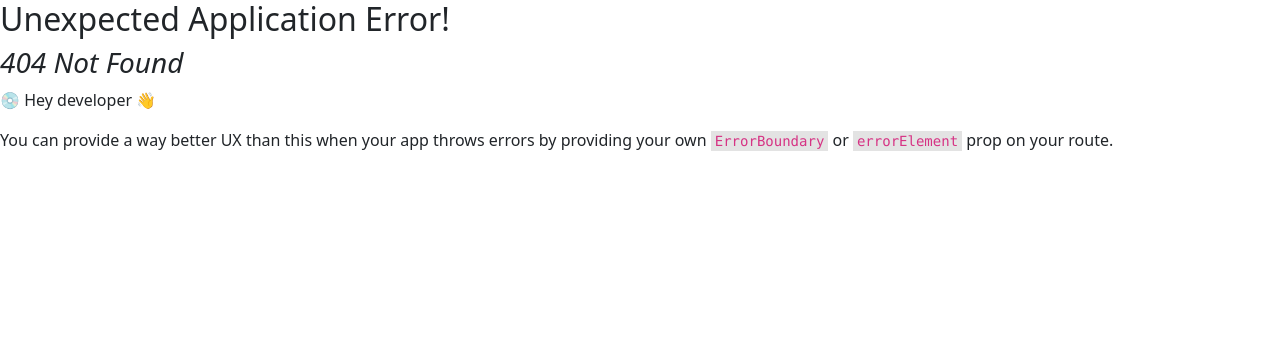
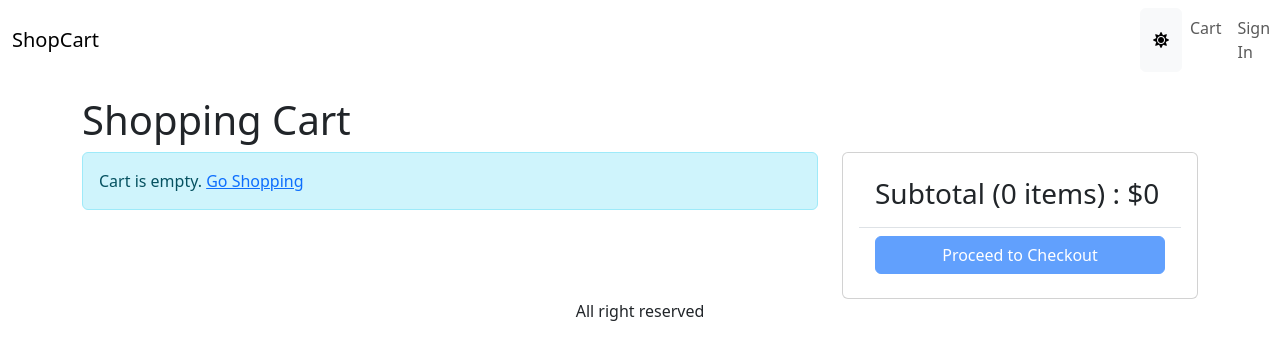
Before and after one commit to IT22897008-KavinduTheekshana/ts-mern-ShopCart, a React (Vite) app in the folder frontend/: page /cart in a window 1280 px wide. Before the commit this address had no page. Shown: the top 360 px of the page. Built offline with nearby package versions, Linux system fonts and the light colour scheme.

Commit message:
Create-Cart-Page

```diff
--- a/frontend/src/index.css
+++ b/frontend/src/index.css
@@ -19,3 +19,7 @@
 img.large {
   max-width: 100%;
 }
+
+img.thumbnail {
+  height: 80px;
+}
--- a/frontend/src/main.tsx
+++ b/frontend/src/main.tsx
@@ -16,6 +16,7 @@
 import { QueryClient, QueryClientProvider } from '@tanstack/react-query'
 import { ReactQueryDevtools } from '@tanstack/react-query-devtools'
 import { StoreProvider } from './Store.tsx'
+import CartPage from './pages/CartPage.tsx'
 
 
 
@@ -25,6 +26,7 @@
     <Route path="/" element={<App />}>
       <Route index={true} element={<HomePage/>}/>
       <Route path="product/:slug" element={<ProductPage/>}/>
+      <Route path='cart' element={<CartPage/>}/>
       {/* <Route path="dashboard" element={<Dashboard />} /> */}
       {/* ... etc. */}
     </Route>
--- /dev/null
+++ b/frontend/src/pages/CartPage.tsx
@@ -0,0 +1,123 @@
+import { useContext } from 'react'
+import { Button, Card, Col, ListGroup, Row } from 'react-bootstrap'
+import { Helmet } from 'react-helmet-async'
+import { Link, useNavigate } from 'react-router-dom'
+import { toast } from 'react-toastify'
+import { Store } from '../Store'
+import { CartItem } from '../types/Cart'
+import MeessageBox from '../components/MeessageBox'
+
+export default function CartPage() {
+  const navigate = useNavigate()
+
+  const {
+    state: {
+      mode,
+      cart: { cartItems },
+    },
+    dispatch,
+  } = useContext(Store)
+
+  const updateCartHandler = (item: CartItem, quantity: number) => {
+    if (item.countInStock < quantity) {
+      toast.warn('Sorry. Product is out of stock')
+      return
+    }
+    dispatch({
+      type: 'CART_ADD_ITEM',
+      payload: { ...item, quantity },
+    })
+  }
+  const checkoutHandler = () => {
+    navigate('/signin?redirect=/shipping')
+  }
+
+  return (
+    <div>
+      <Helmet>
+        <title>Shopping Cart</title>
+      </Helmet>
+      <h1>Shopping Cart</h1>
+      <Row>
+        <Col md={8}>
+          {cartItems.length === 0 ? (
+            <MeessageBox>
+              Cart is empty. <Link to="/">Go Shopping</Link>
+            </MeessageBox>
+          ) : (
+            <ListGroup>
+              {cartItems.map((item: CartItem) => (
+                <ListGroup.Item key={item._id}>
+                  <Row className="align-items-center">
+                    <Col md={4}>
+                      <img
+                        src={item.image}
+                        alt={item.name}
+                        className="img-fluid rounded thumbnail"
+                      ></img>{' '}
+                      <Link to={`/product/${item.slug}`}>{item.name}</Link>
+                    </Col>
+                    <Col md={3}>
+                      <Button
+                        onClick={() =>
+                          updateCartHandler(item, item.quantity - 1)
+                        }
+                        variant={mode}
+                        disabled={item.quantity === 1}
+                      >
+                        <i className="fas fa-minus-circle"></i>
+                      </Button>{' '}
+                      <span>{item.quantity}</span>
+                      <Button
+                        variant={mode}
+                        onClick={() =>
+                          updateCartHandler(item, item.quantity + 1)
+                        }
+                        disabled={item.quantity === item.countInStock}
+                      >
+                        <i className="fas fa-plus-circle"></i>
+                      </Button>
+                    </Col>
+                    <Col md={3}>${item.price}</Col>
+                    <Col md={2}>
+                      <Button variant={mode}>
+                        <i className="fas fa-trash"></i>
+                      </Button>
+                    </Col>
+                  </Row>
+                </ListGroup.Item>
+              ))}
+            </ListGroup>
+          )}
+        </Col>
+        <Col md={4}>
+          <Card>
+            <Card.Body>
+              <ListGroup variant="flush">
+                <ListGroup.Item>
+                  <h3>
+                    Subtotal ({cartItems.reduce((a, c) => a + c.quantity, 0)}{' '}
+                    items) : $
+                    {cartItems.reduce((a, c) => a + c.price * c.quantity, 0)}
+                  </h3>
+                </ListGroup.Item>
+                <ListGroup.Item>
+                  <div className="d-grid">
+                    <Button
+                      type="button"
+                      variant="primary"
+                      onClick={checkoutHandler}
+                      disabled={cartItems.length === 0}
+                    >
+                      Proceed to Checkout
+                    </Button>
+                  </div>
+                </ListGroup.Item>
+              </ListGroup>
+            </Card.Body>
+          </Card>
+        </Col>
+      </Row>
+    </div>
+  )
+}
```
Also changed, not shown: 1 other file (tests, documents, lock files or other folders).
